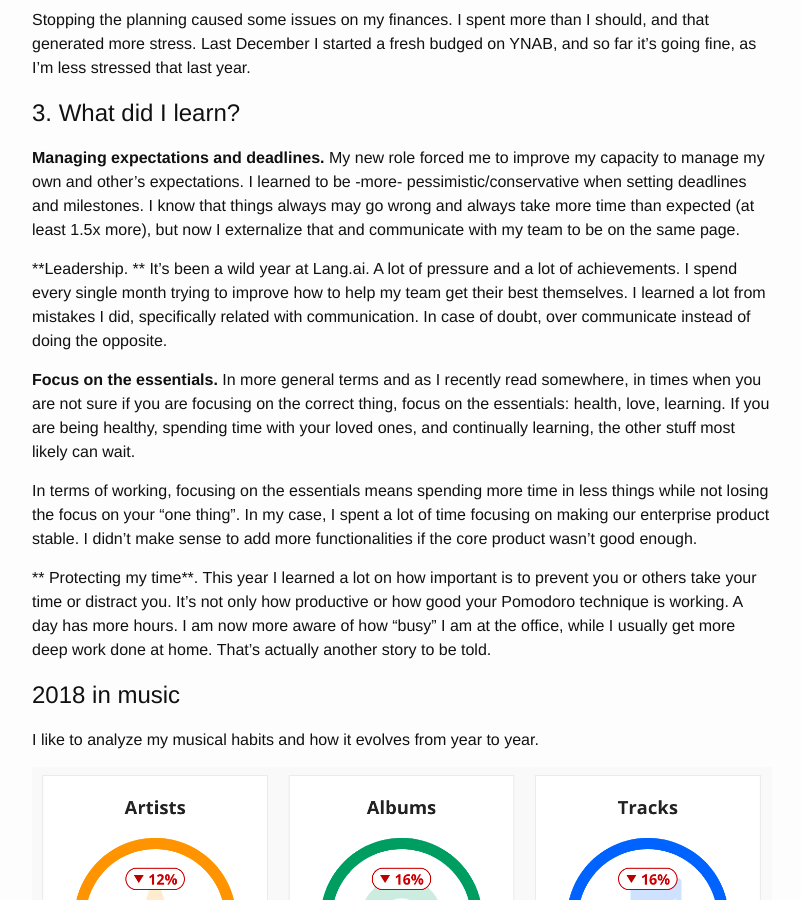
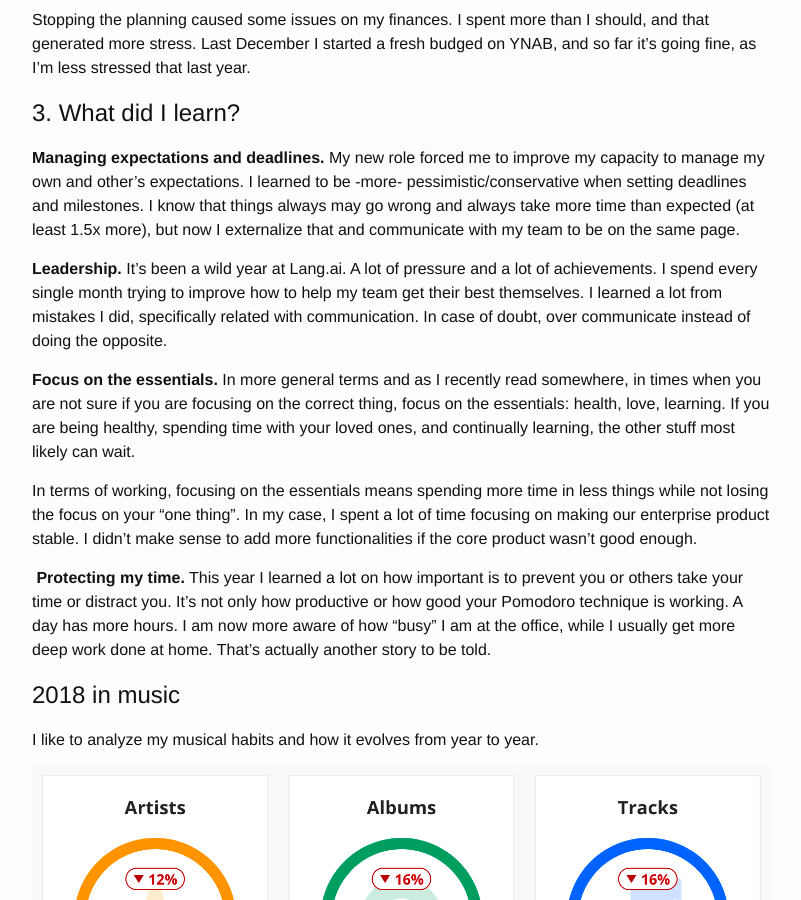
Before and after one commit to fjaguero/site, a Jekyll site: the page built from _posts/2019-01-08-my-2018-annual-review.markdown, in a window 1280 px wide and 900 px high, scrolled down 2867 px. Shown: the whole window, without its empty margins (238-1039 px from the left). Built offline with Jekyll 4.4.1, drawn with Linux system fonts in a browser that asks for light colours; some web fonts are replaced.

```diff
--- a/_posts/2019-01-08-my-2018-annual-review.markdown
+++ b/_posts/2019-01-08-my-2018-annual-review.markdown
@@ -80,13 +80,13 @@ Stopping the planning caused some issues on my finances. I spent more than I sho
 
 **Managing expectations and deadlines.** My new role forced me to improve my capacity to manage my own and other’s expectations. I learned to be -more- pessimistic/conservative when setting deadlines and milestones. I know that things always may go wrong and always take more time than expected (at least 1.5x more), but now I externalize that and communicate with my team to be on the same page.
 
-\*\*Leadership. \*\* It’s been a wild year at Lang.ai. A lot of pressure and a lot of achievements.  I spend every single month trying to improve how to help my team get their best themselves. I learned a lot from mistakes I did, specifically related with communication. In case of doubt, over communicate instead of doing the opposite.
+**Leadership.** It’s been a wild year at Lang.ai. A lot of pressure and a lot of achievements.  I spend every single month trying to improve how to help my team get their best themselves. I learned a lot from mistakes I did, specifically related with communication. In case of doubt, over communicate instead of doing the opposite.
 
 **Focus on the essentials.** In more general terms and as I recently read somewhere, in times when you are not sure if you are focusing on the correct thing, focus on the essentials: health, love, learning. If you are being healthy, spending time with your loved ones, and continually learning, the other stuff most likely can wait.
 
 In terms of working, focusing on the essentials means spending more time in less things while not losing the focus on your “one thing”. In my case, I spent a lot of time focusing on making our enterprise product stable. I didn’t make sense to add more functionalities if the core product wasn’t good enough.
 
-\*\* Protecting my time\*\*. This year I learned a lot on how important is to prevent you or others take your time or distract you. It’s not only how productive or how good your Pomodoro technique is working. A day has more hours. I am now more aware of how “busy” I am at the office, while I usually get more deep work done at home. That’s actually another story to be told.
+** Protecting my time.** This year I learned a lot on how important is to prevent you or others take your time or distract you. It’s not only how productive or how good your Pomodoro technique is working. A day has more hours. I am now more aware of how “busy” I am at the office, while I usually get more deep work done at home. That’s actually another story to be told.
 
 # 2018 in music
 
```
